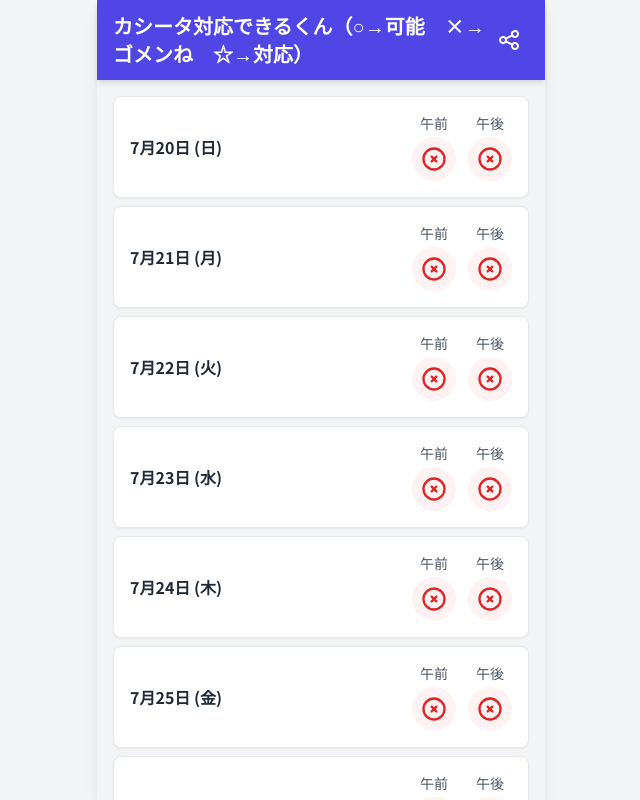
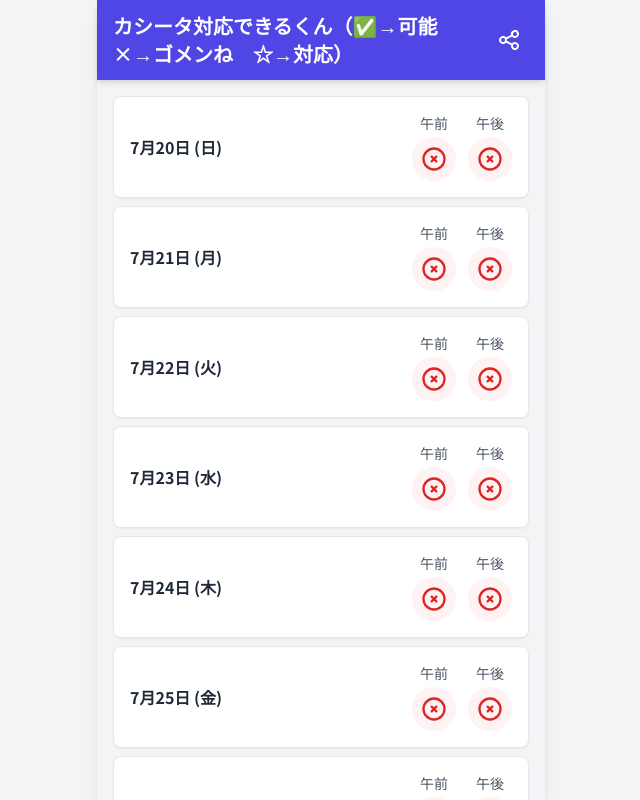
Before and after one commit to dlmdlm3110/schedule, a plain HTML site: page index.html in a window 1280 px wide. Shown: the whole page, without its empty margins (319-959 px from the left). Drawn offline with nearby package versions, Linux system fonts and the light colour scheme.

Commit message:
Update index.html

```diff
--- a/index.html
+++ b/index.html
@@ -37,7 +37,7 @@
         <!-- ヘッダー -->
         <header class="bg-indigo-600 text-white shadow-md w-full sticky top-0 z-10">
             <div class="container mx-auto px-4 py-3 flex justify-between items-center">
-                <h1 class="text-xl font-bold">カシータ対応できるくん（○→可能　×→ゴメンね　☆→対応）</h1>
+                <h1 class="text-xl font-bold">カシータ対応できるくん（✅→可能　×→ゴメンね　☆→対応）</h1>
                 <button id="shareButton" class="p-2 rounded-full hover:bg-indigo-700 active:bg-indigo-800 transition-colors">
                     <svg xmlns="http://www.w3.org/2000/svg" class="h-6 w-6" fill="none" viewBox="0 0 24 24" stroke="currentColor">
                         <path stroke-linecap="round" stroke-linejoin="round" stroke-width="2" d="M8.684 13.342C8.886 12.938 9 12.482 9 12s-.114-.938-.316-1.342m0 2.684a3 3 0 110-2.684m0 2.684l6.632 3.316m-6.632-6l6.632-3.316m0 0a3 3 0 105.367-2.684 3 3 0 00-5.367 2.684zm0 9.368a3 3 0 105.367 2.684 3 3 0 00-5.367-2.684z" />
```
